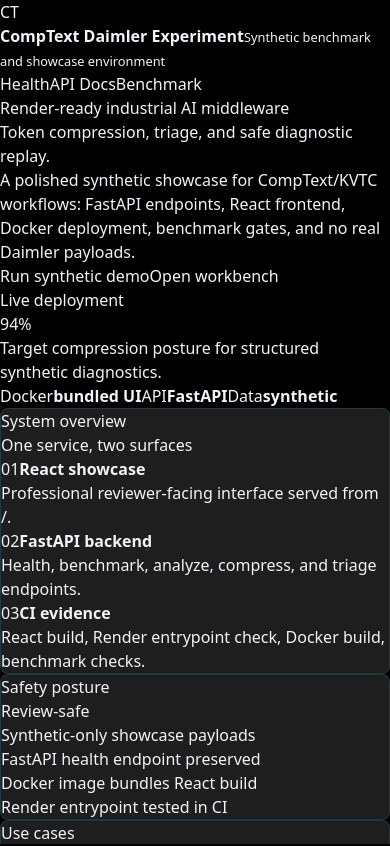
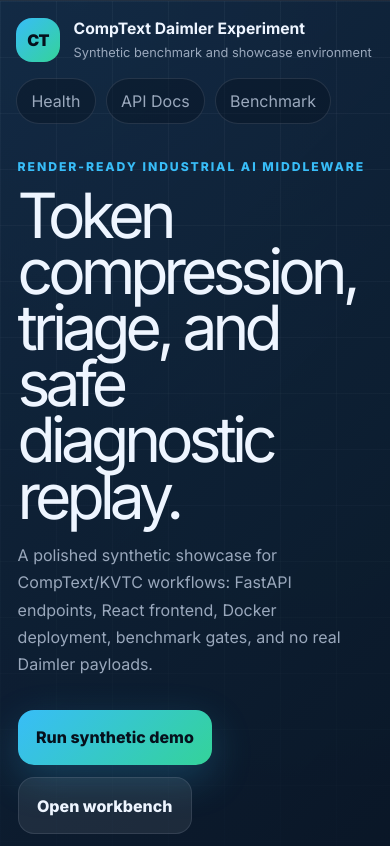
Before and after one commit to ProfRandom92/Comptext-Daimler-Experiment-, a React (Vite) app in the folder showcase/: page / in a window 390 px wide. Shown: the top 846 px of the page. Built offline with nearby package versions, Linux system fonts and the light colour scheme.

Commit message:
Restyle showcase for professional responsive layout

```diff
--- a/showcase/src/index.css
+++ b/showcase/src/index.css
@@ -2,194 +2,238 @@
 @tailwind components;
 @tailwind utilities;
 
-@font-face {
-  font-family: 'MB Corpo S Text Web';
-  src: local('Inter'), local('Segoe UI');
-}
-@font-face {
-  font-family: 'MB Corpo A Title Cond Web';
-  src: local('Inter'), local('Segoe UI');
+:root {
+  color-scheme: dark;
+  --bg: #07111f;
+  --bg-2: #0d1b2e;
+  --panel: rgba(15, 29, 48, 0.86);
+  --panel-strong: rgba(19, 42, 69, 0.94);
+  --line: rgba(148, 163, 184, 0.18);
+  --text: #eef5ff;
+  --muted: #9aa8bc;
+  --subtle: #69778c;
+  --blue: #38bdf8;
+  --blue-2: #38708b;
+  --green: #34d399;
+  --yellow: #fbbf24;
+  --red: #fb7185;
+  --shadow: 0 24px 90px rgba(0, 0, 0, 0.35);
+  font-family: Inter, ui-sans-serif, system-ui, -apple-system, BlinkMacSystemFont, "Segoe UI", sans-serif;
 }
 
-:root {
-  /* Kernfarben Daimler Truck */
-  --c-bg: #000000;          /* Primärfarbe für Text & Hintergründe */
-  --dt-white: #FFFFFF;      /* Reinweiß für Kontrastflächen */
-  --c-blue: #38708B;        /* Offizielles Daimler Truck Calypso Blau */
-
-  /* Graustufen & Metallics */
-  --c-card: #1E1E1E;        /* Card-Hintergründe */
-  --c-silver: #A6A6A6;      /* Mercedes-Benz Truck Silber */
-  --c-platinum: #E6E6E6;    /* Hellgraue Trennelemente */
-
-  /* Produkt-Akzent */
-  --c-red: #E30613;         /* Das klassische LKW-Rot */
-
-  --c-navy: #1A1A2E;
-  --c-orange: #E66000;
-  --c-green: #00C853;
-  --c-text: #F0F4F8;
-  --c-muted: #8899AA;
-  --c-border: rgba(56, 112, 139, 0.3); /* Based on new blue */
-}
-
-* {
-  box-sizing: border-box;
-  margin: 0;
-  padding: 0;
-}
-
-html, body, #root {
-  width: 100%;
-  height: 100%;
-  overflow: hidden;
-  background: var(--c-bg);
-  color: var(--c-text);
-  font-family: 'MB Corpo S Text Web', system-ui, sans-serif;
+* { box-sizing: border-box; }
+html, body, #root { min-height: 100%; margin: 0; }
+body {
+  background:
+    radial-gradient(circle at 20% 0%, rgba(56, 189, 248, 0.18), transparent 32rem),
+    radial-gradient(circle at 80% 10%, rgba(52, 211, 153, 0.12), transparent 28rem),
+    linear-gradient(180deg, #07111f 0%, #050b14 100%);
+  color: var(--text);
   -webkit-font-smoothing: antialiased;
 }
+a { color: inherit; text-decoration: none; }
+button, input, textarea { font: inherit; }
+button { cursor: pointer; }
+button:disabled { cursor: not-allowed; opacity: 0.65; }
 
-/* Grid background */
-.grid-bg {
-  background-image:
-    linear-gradient(rgba(56, 112, 139, 0.1) 1px, transparent 1px),
-    linear-gradient(90deg, rgba(56, 112, 139, 0.1) 1px, transparent 1px);
-  background-size: 60px 60px;
+.app-shell { min-height: 100vh; padding: clamp(1rem, 2vw, 2rem); }
+.hero-panel {
+  min-height: 72vh;
+  border: 1px solid var(--line);
+  border-radius: 32px;
+  background: linear-gradient(135deg, rgba(19, 42, 69, 0.86), rgba(7, 17, 31, 0.92));
+  box-shadow: var(--shadow);
+  overflow: hidden;
+  position: relative;
 }
-
-/* Glow effects */
-.glow-blue {
-  box-shadow: 0 0 16px rgba(56, 112, 139, 0.4), 0 0 64px rgba(56, 112, 139, 0.15);
-}
-.glow-red {
-  box-shadow: 0 0 16px rgba(227, 6, 19, 0.5), 0 0 64px rgba(227, 6, 19, 0.2);
-}
-.glow-green {
-  box-shadow: 0 0 16px rgba(0, 200, 83, 0.4), 0 0 64px rgba(0, 200, 83, 0.15);
-}
-.glow-orange {
-  box-shadow: 0 0 16px rgba(230, 96, 0, 0.4), 0 0 64px rgba(230, 96, 0, 0.15);
-}
-
-/* Text gradient */
-.text-gradient {
-  background: linear-gradient(135deg, #38708B 0%, #A6A6A6 100%);
-  -webkit-background-clip: text;
-  -webkit-text-fill-color: transparent;
-  background-clip: text;
-}
-.text-gradient-red {
-  background: linear-gradient(135deg, #E30613 0%, #FF4060 100%);
-  -webkit-background-clip: text;
-  -webkit-text-fill-color: transparent;
-  background-clip: text;
-}
-
-/* Card */
-.card {
-  background: var(--c-card);
-  border: 1px solid var(--c-border);
-  border-radius: 8px;
-}
-
-/* Slide navigation dots */
-.dot {
-  width: 8px;
-  height: 8px;
-  border-radius: 8px;
-  background: rgba(255,255,255,0.25);
-  transition: all 0.3s ease;
-  cursor: pointer;
-}
-.dot.active {
-  background: var(--c-blue);
-  box-shadow: 0 0 8px rgba(56, 112, 139, 0.8);
-  width: 24px;
-  border-radius: 8px;
-}
-
-/* Scrollbar hide */
-::-webkit-scrollbar { display: none; }
-
-/* Particle canvas */
-canvas.particles {
+.hero-panel::before {
+  content: "";
   position: absolute;
   inset: 0;
+  background-image: linear-gradient(rgba(148, 163, 184, 0.07) 1px, transparent 1px), linear-gradient(90deg, rgba(148, 163, 184, 0.07) 1px, transparent 1px);
+  background-size: 56px 56px;
+  mask-image: linear-gradient(to bottom, black, transparent 85%);
   pointer-events: none;
 }
-
-/* Pipeline node pulse */
-@keyframes pulse-ring {
-  0%   { transform: scale(1); opacity: 0.8; }
-  70%  { transform: scale(1.35); opacity: 0; }
-  100% { transform: scale(1.35); opacity: 0; }
+.topbar {
+  position: relative;
+  z-index: 1;
+  display: flex;
+  align-items: center;
+  justify-content: space-between;
+  gap: 1rem;
+  padding: clamp(1rem, 2.4vw, 2rem);
 }
-.pulse-ring::before {
-  content: '';
-  position: absolute;
-  inset: -4px;
-  border-radius: inherit;
-  border: 2px solid var(--c-blue);
-  animation: pulse-ring 2s ease-out infinite;
+.brand-lockup { display: flex; gap: 0.85rem; align-items: center; }
+.brand-mark {
+  width: 44px;
+  height: 44px;
+  display: grid;
+  place-items: center;
+  border-radius: 16px;
+  background: linear-gradient(135deg, var(--blue), var(--green));
+  color: #06101c;
+  font-weight: 900;
+  letter-spacing: -0.05em;
 }
-
-/* Data packet flow */
-@keyframes flow-down {
-  0%   { top: 0%; opacity: 0; }
-  10%  { opacity: 1; }
-  90%  { opacity: 1; }
-  100% { top: 100%; opacity: 0; }
+.brand-lockup strong { display: block; font-size: 0.98rem; }
+.brand-lockup small { display: block; color: var(--muted); margin-top: 0.15rem; }
+.nav-actions { display: flex; gap: 0.6rem; flex-wrap: wrap; }
+.nav-actions a {
+  border: 1px solid var(--line);
+  border-radius: 999px;
+  padding: 0.62rem 0.9rem;
+  color: var(--muted);
+  background: rgba(7, 17, 31, 0.38);
 }
-.data-packet {
-  position: absolute;
-  width: 8px;
-  height: 8px;
-  border-radius: 8px;
-  background: var(--c-blue);
-  box-shadow: 0 0 8px var(--c-blue);
-  animation: flow-down 1.8s ease-in-out infinite;
-  left: calc(50% - 4px);
+.nav-actions a:hover { color: var(--text); border-color: rgba(56, 189, 248, 0.45); }
+.hero-grid {
+  position: relative;
+  z-index: 1;
+  display: grid;
+  grid-template-columns: minmax(0, 1.4fr) minmax(280px, 0.6fr);
+  gap: clamp(1.25rem, 4vw, 4rem);
+  padding: clamp(1.25rem, 5vw, 5rem);
+  align-items: center;
 }
-
-/* Typing cursor */
-@keyframes blink {
-  0%, 100% { opacity: 1; }
-  50%       { opacity: 0; }
+.eyebrow {
+  margin: 0 0 0.75rem;
+  color: var(--blue);
+  font-size: 0.76rem;
+  font-weight: 800;
+  letter-spacing: 0.16em;
+  text-transform: uppercase;
 }
-.cursor {
-  display: inline-block;
-  width: 3px;
-  height: 1em;
-  background: var(--c-blue);
-  margin-left: 2px;
-  vertical-align: middle;
-  animation: blink 1s step-end infinite;
+h1, h2, h3, p { margin-top: 0; }
+h1 {
+  max-width: 920px;
+  margin-bottom: 1.1rem;
+  font-size: clamp(3rem, 8vw, 7.2rem);
+  line-height: 0.9;
+  letter-spacing: -0.08em;
 }
-
-/* Compression bar fill */
-@keyframes fill-bar {
-  from { width: 0%; }
+h2 { font-size: clamp(1.45rem, 3vw, 2.35rem); letter-spacing: -0.05em; margin-bottom: 0.4rem; }
+h3 { letter-spacing: -0.03em; }
+.hero-copy { max-width: 760px; color: var(--muted); font-size: clamp(1rem, 2vw, 1.25rem); line-height: 1.7; }
+.hero-actions { display: flex; gap: 0.8rem; flex-wrap: wrap; margin-top: 2rem; }
+.hero-actions button, .hero-actions a, .primary-action {
+  border: 0;
+  border-radius: 16px;
+  padding: 0.95rem 1.15rem;
+  background: linear-gradient(135deg, var(--blue), var(--green));
+  color: #06101c;
+  font-weight: 800;
+  box-shadow: 0 14px 40px rgba(56, 189, 248, 0.22);
 }
-
-/* Counter number */
-@keyframes count-up {
-  from { opacity: 0; transform: translateY(10px); }
-  to   { opacity: 1; transform: translateY(0); }
+.hero-actions a { background: rgba(238, 245, 255, 0.08); color: var(--text); border: 1px solid var(--line); box-shadow: none; }
+.signal-card {
+  border: 1px solid var(--line);
+  border-radius: 28px;
+  padding: 1.4rem;
+  background: rgba(7, 17, 31, 0.72);
+  backdrop-filter: blur(18px);
 }
-
-.primary {
-  background-color: var(--c-blue);
-  color: white;
+.status-pill, .run-state {
+  display: inline-flex;
+  align-items: center;
+  border-radius: 999px;
+  border: 1px solid rgba(52, 211, 153, 0.35);
+  background: rgba(52, 211, 153, 0.11);
+  color: var(--green);
+  padding: 0.32rem 0.65rem;
+  font-size: 0.72rem;
+  font-weight: 800;
+  text-transform: uppercase;
+  letter-spacing: 0.08em;
 }
-.primary.darken-3 {
-  background-color: #2a5568;
-  color: white;
+.signal-metric { font-size: clamp(4rem, 11vw, 7rem); font-weight: 900; letter-spacing: -0.1em; margin: 1.4rem 0 0.4rem; }
+.signal-card p { color: var(--muted); line-height: 1.6; }
+.signal-grid { display: grid; grid-template-columns: auto 1fr; gap: 0.8rem 1rem; margin-top: 1.4rem; color: var(--muted); }
+.signal-grid strong { color: var(--text); text-align: right; }
+.content-grid {
+  display: grid;
+  grid-template-columns: repeat(3, minmax(0, 1fr));
+  gap: 1rem;
+  margin-top: 1rem;
 }
-.secondary {
-  background-color: var(--c-orange);
-  color: white;
+.card, .workbench {
+  border: 1px solid var(--line);
+  border-radius: 28px;
+  background: var(--panel);
+  box-shadow: 0 18px 70px rgba(0, 0, 0, 0.22);
+  padding: clamp(1rem, 2vw, 1.5rem);
 }
-
-h1, h2, h3, h4, h5, h6, .title-font {
-  font-family: 'MB Corpo A Title Cond Web', system-ui, sans-serif;
+.span-2 { grid-column: span 2; }
+.span-3 { grid-column: 1 / -1; }
+.section-heading { display: flex; justify-content: space-between; align-items: end; gap: 1rem; margin-bottom: 1.2rem; }
+.section-heading.compact { display: block; }
+.pipeline { display: grid; grid-template-columns: repeat(3, minmax(0, 1fr)); gap: 1rem; }
+.pipeline > div, .scenario, .api-card {
+  border: 1px solid var(--line);
+  border-radius: 20px;
+  background: rgba(7, 17, 31, 0.52);
+  padding: 1rem;
 }
+.pipeline span, .scenario span, .api-card span { color: var(--blue); font-weight: 900; font-size: 0.78rem; text-transform: uppercase; letter-spacing: 0.08em; }
+.pipeline strong, .api-card strong { display: block; margin: 0.55rem 0 0.3rem; }
+.pipeline p, .scenario p, .card p { color: var(--muted); line-height: 1.6; margin-bottom: 0; }
+.evidence-list { display: grid; gap: 0.75rem; padding: 0; list-style: none; margin: 0; }
+.evidence-list li { padding: 0.85rem; border-radius: 16px; background: rgba(52, 211, 153, 0.08); color: #c7f9e3; border: 1px solid rgba(52, 211, 153, 0.16); }
+.scenario-grid, .api-grid { display: grid; grid-template-columns: repeat(3, minmax(0, 1fr)); gap: 1rem; }
+.scenario h3 { margin: 0.65rem 0; }
+.workbench { background: var(--panel-strong); }
+.workbench-header { display: flex; justify-content: space-between; align-items: start; gap: 1rem; margin-bottom: 1rem; }
+.run-state.idle { border-color: var(--line); color: var(--muted); background: rgba(148, 163, 184, 0.1); }
+.run-state.loading { border-color: rgba(56, 189, 248, 0.35); color: var(--blue); background: rgba(56, 189, 248, 0.1); }
+.run-state.success { border-color: rgba(52, 211, 153, 0.35); color: var(--green); background: rgba(52, 211, 153, 0.1); }
+.run-state.error { border-color: rgba(251, 113, 133, 0.35); color: var(--red); background: rgba(251, 113, 133, 0.1); }
+.workbench-grid { display: grid; grid-template-columns: minmax(0, 0.9fr) minmax(0, 1.1fr); gap: 1rem; }
+.input-panel, .output-panel { border: 1px solid var(--line); border-radius: 22px; padding: 1rem; background: rgba(7, 17, 31, 0.55); }
+label { display: block; color: var(--muted); margin-bottom: 0.5rem; }
+textarea, input {
+  width: 100%;
+  border: 1px solid var(--line);
+  border-radius: 18px;
+  background: rgba(2, 6, 23, 0.66);
+  color: var(--text);
+  padding: 0.95rem;
+  outline: none;
+}
+textarea { min-height: 260px; resize: vertical; line-height: 1.5; }
+textarea:focus, input:focus { border-color: rgba(56, 189, 248, 0.55); box-shadow: 0 0 0 4px rgba(56, 189, 248, 0.08); }
+.form-row { margin-top: 1rem; }
+.input-meta { display: flex; justify-content: space-between; gap: 1rem; align-items: center; margin: 0.9rem 0; color: var(--muted); font-size: 0.88rem; }
+.input-meta button { border: 1px solid var(--line); background: rgba(238, 245, 255, 0.06); color: var(--text); border-radius: 12px; padding: 0.45rem 0.65rem; }
+.primary-action { width: 100%; }
+.output-title { display: flex; justify-content: space-between; gap: 1rem; margin-bottom: 0.8rem; color: var(--muted); }
+.output-title span { color: var(--text); font-weight: 800; }
+.result, .empty-result {
+  min-height: 380px;
+  max-height: 520px;
+  overflow: auto;
+  border: 1px solid var(--line);
+  border-radius: 18px;
+  background: #020617;
+  padding: 1rem;
+}
+.result { color: #c7f9e3; white-space: pre-wrap; font-family: ui-monospace, SFMono-Regular, Menlo, Monaco, Consolas, monospace; font-size: 0.86rem; line-height: 1.55; }
+.result.error { color: #fecdd3; }
+.empty-result { display: grid; place-items: center; text-align: center; color: var(--muted); }
+.empty-result span { display: block; color: var(--blue); font-weight: 900; text-transform: uppercase; letter-spacing: 0.1em; margin-bottom: 0.5rem; }
+.api-grid { grid-template-columns: repeat(4, minmax(0, 1fr)); }
+.api-card { transition: transform 0.18s ease, border-color 0.18s ease; }
+.api-card:hover { transform: translateY(-2px); border-color: rgba(56, 189, 248, 0.55); }
+.api-card code { display: block; color: var(--muted); margin-top: 0.45rem; }
+@media (max-width: 1020px) {
+  .hero-grid, .workbench-grid, .pipeline, .scenario-grid, .api-grid { grid-template-columns: 1fr; }
+  .content-grid { grid-template-columns: 1fr; }
+  .span-2, .span-3 { grid-column: auto; }
+  .topbar, .workbench-header, .section-heading { align-items: stretch; flex-direction: column; }
+}
+@media (max-width: 640px) {
+  .app-shell { padding: 0; }
+  .hero-panel, .card, .workbench { border-radius: 0; border-left: 0; border-right: 0; }
+  .hero-grid { padding: 1.1rem; }
+  .topbar { padding: 1rem; }
+  h1 { font-size: clamp(2.4rem, 16vw, 4rem); }
+}
```
